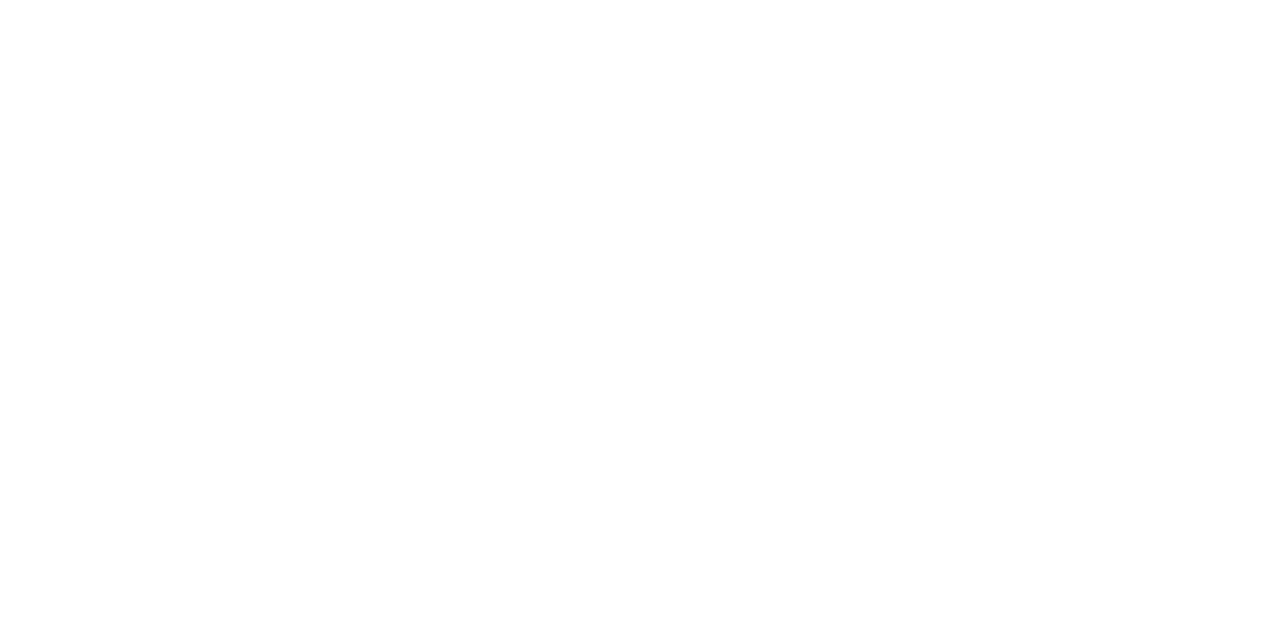
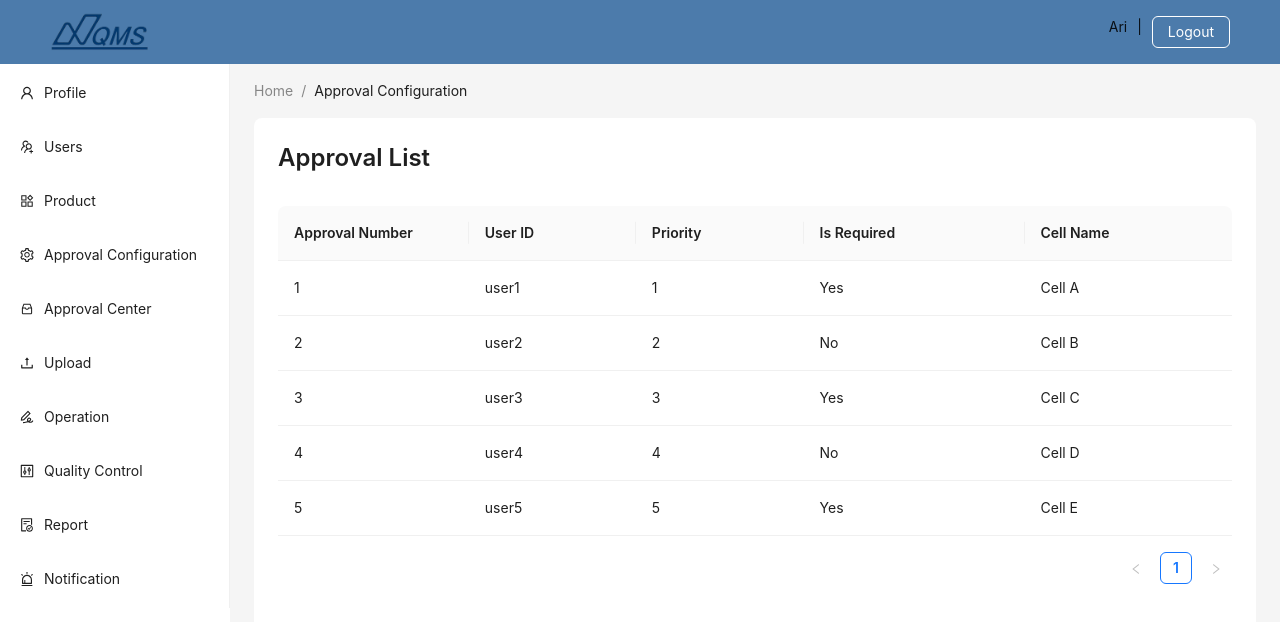
Before and after one commit to IQMS-System/AnalysisToolFrontend, a React (Vite) app: page /approval-config/read in a window 1280 px wide. Before the commit this address had no page. Shown: the top 622 px of the page. Built offline with nearby package versions, Linux system fonts and the light colour scheme.

Commit message:
feat: add table approval list

```diff
--- a/src/components/ProductHierarchy/index.tsx
+++ b/src/components/ProductHierarchy/index.tsx
@@ -4,7 +4,11 @@
 const { Text } = Typography;
 const { Option } = Select;
 
-const ProductHierarchy = () => {
+interface Props {
+  onSubmit?: () => void;
+}
+
+const ProductHierarchy = ({ onSubmit }: Props) => {
   return (
     <Flex justify="space-between" vertical>
       <Content style={{ padding: "20px" }}>
@@ -76,7 +80,7 @@
           </Flex>
         </Flex>
 
-        <Button type="primary" className="mt-10">
+        <Button type="primary" className="mt-10" onClick={onSubmit}>
           Submit
         </Button>
       </Content>
--- /dev/null
+++ b/src/routes/ApprovalConfigPage/ApprovalList.tsx
@@ -0,0 +1,95 @@
+import { Flex, Table, TableProps, Typography } from "antd";
+import BaseLayout from "../../components/BaseLayout";
+
+const { Title } = Typography;
+
+interface DataType {
+  key: string;
+  userId: string;
+  priority: number;
+  level: string;
+  cellName: string;
+}
+
+const data: DataType[] = [
+  {
+    key: "1",
+    userId: "user1",
+    priority: 1,
+    level: "Yes",
+    cellName: "Cell A",
+  },
+  {
+    key: "2",
+    userId: "user2",
+    priority: 2,
+    level: "No",
+    cellName: "Cell B",
+  },
+  {
+    key: "3",
+    userId: "user3",
+    priority: 3,
+    level: "Yes",
+    cellName: "Cell C",
+  },
+  {
+    key: "4",
+    userId: "user4",
+    priority: 4,
+    level: "No",
+    cellName: "Cell D",
+  },
+  {
+    key: "5",
+    userId: "user5",
+    priority: 5,
+    level: "Yes",
+    cellName: "Cell E",
+  },
+];
+
+const ApprovalListPage = () => {
+  const columnsApproval: TableProps<DataType>["columns"] = [
+    {
+      title: "Approval Number",
+      dataIndex: "key",
+      key: "number",
+      width: "20%",
+    },
+    {
+      title: "User ID",
+      dataIndex: "userId",
+      key: "userId",
+    },
+    {
+      title: "Priority",
+      dataIndex: "priority",
+      key: "priority",
+    },
+    {
+      title: "Is Required",
+      dataIndex: "level",
+      key: "level",
+    },
+    {
+      title: "Cell Name",
+      dataIndex: "cellName",
+      key: "cellName",
+    },
+  ];
+
+  return (
+    <BaseLayout breadCrumb={["Home", "Approval Configuration"]}>
+      <Flex vertical gap={20}>
+        <Flex justify="space-between">
+          <Title level={3}>Approval List</Title>
+        </Flex>
+
+        <Table columns={columnsApproval} dataSource={data} />
+      </Flex>
+    </BaseLayout>
+  );
+};
+
+export default ApprovalListPage;
--- a/src/routes/ApprovalConfigPage/index.tsx
+++ b/src/routes/ApprovalConfigPage/index.tsx
@@ -1,18 +1,41 @@
-import { Flex, Typography } from "antd";
+import { Button, Flex, Modal, Typography } from "antd";
 import BaseLayout from "../../components/BaseLayout";
 import ProductHierarchy from "../../components/ProductHierarchy";
+import { useNavigate } from "react-router-dom";
 
 const { Title } = Typography;
 
 const ApprovalConfigPage = () => {
+  const navigate = useNavigate();
+
   return (
-    <BaseLayout breadCrumb={["Home", "Approval Configuration"]}>
+    <BaseLayout breadCrumb={["Home", "Approval Configuration", "List"]}>
       <Flex vertical gap={20}>
         <Flex justify="space-between">
           <Title level={3}>Approval Configuration</Title>
         </Flex>
 
-        <ProductHierarchy />
+        <ProductHierarchy
+          onSubmit={() => {
+            Modal.confirm({
+              title: "Select Action",
+              footer: () => (
+                <>
+                  <Button
+                    onClick={() => {
+                      Modal.destroyAll();
+                      navigate("/approval-config/read");
+                    }}
+                  >
+                    View
+                  </Button>
+                  <Button type="primary">Update</Button>
+                </>
+              ),
+              maskClosable: true,
+            });
+          }}
+        />
       </Flex>
     </BaseLayout>
   );
--- a/src/routes/index.tsx
+++ b/src/routes/index.tsx
@@ -11,6 +11,7 @@
 import QualityControlPage from "./QualityControlPage";
 import ReportPage from "./ReportPage";
 import NotificationPage from "./NotificationPage";
+import ApprovalListPage from "./ApprovalConfigPage/ApprovalList";
 
 const MainRoutes = () => {
   return (
@@ -22,6 +23,7 @@
         <Route path="/users" element={<UsersPage />} />
         <Route path="/product" element={<ProductPage />} />
         <Route path="/approval-config" element={<ApprovalConfigPage />} />
+        <Route path="/approval-config/read" element={<ApprovalListPage />} />
         <Route path="/approval-center" element={<ApprovalCenterPage />} />
         <Route path="/upload" element={<UploadPage />} />
         <Route path="/operation" element={<OperationPage />} />
```
